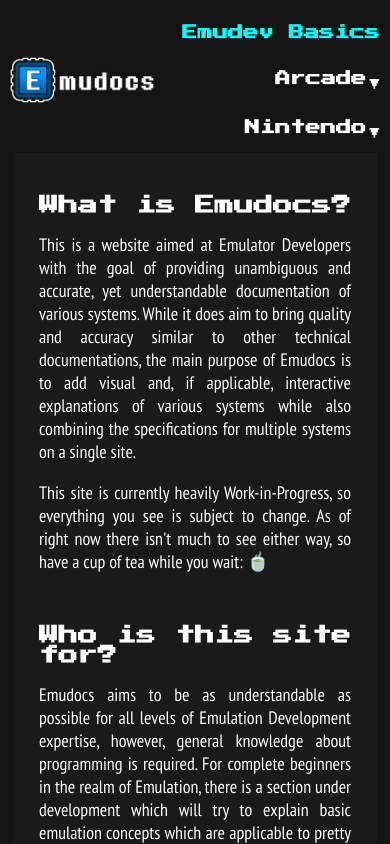
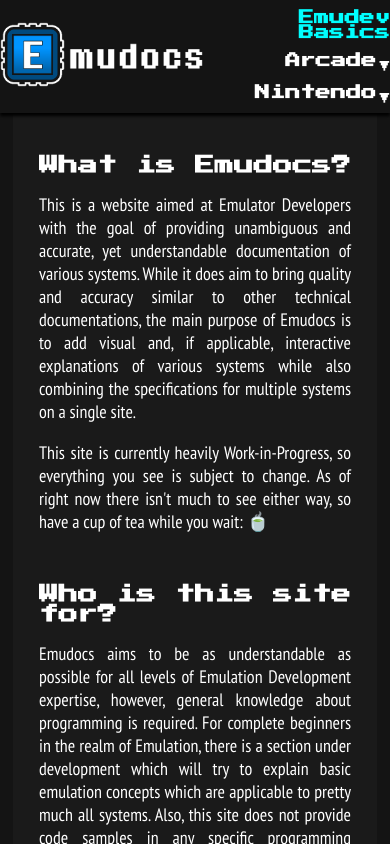
Before and after one commit to Hacktix/emudocs, a React (Create React App) app: page / in a window 390 px wide. Shown: the top 844 px of the page. Built offline with nearby package versions, Linux system fonts and the light colour scheme.

Commit message:
Make header styling more responsive

```diff
--- a/src/App.tsx
+++ b/src/App.tsx
@@ -1,18 +1,21 @@
 import { Route, Routes } from "react-router-dom";
 import Header from "./components/Header/Header";
 import Homepage from "./pages/Homepage/Homepage";
+import EmudevBasics from "./pages/EmudevBasics/EmudevBasics";
 
 import "./App.css";
 
 export default function App() {
     return (
+        <>
+        <Header />
         <div className="MainContainer">
-            <Header />
             <div className="AppContent">
                 <Routes>
                     <Route path="*" element={<Homepage />} />
                 </Routes>
             </div>
         </div>
+        </>
     );
 }
--- a/src/components/DropdownMenu/DropdownMenu.css
+++ b/src/components/DropdownMenu/DropdownMenu.css
@@ -1,6 +1,7 @@
 .DropdownLabel {
     cursor: pointer;
     user-select: none;
+    margin: 0px;
 }
 
 .DropdownBox {
--- a/src/components/Header/Header.css
+++ b/src/components/Header/Header.css
@@ -1,20 +1,31 @@
 .AppHeader {
+    position: sticky;
+    top: 0;
+    background-color: rgb(20, 20, 20);
+    box-shadow: 0px 3px 3px black;
     width: 100%;
-    min-height: 7.5em;
+    padding-top: 10px;
+    padding-bottom: 10px;
+    min-height: 5em;
     display: flex;
-    justify-content: space-between;
+    justify-content: space-around;
     align-items: center;
 }
 
 .AppBanner {
-    max-width: 100%;
-    max-height: 6em;
+    max-height: 5em;
 }
 
 .NavigationContainer {
     display: flex;
     flex-wrap: wrap;
     column-gap: 2em;
+    row-gap: 1em;
     max-width: 60%;
     justify-content: flex-end;
+    text-align: right;
 }
+
+.NavigationLabel {
+    margin: 0px;
+}
--- a/src/components/Header/Header.tsx
+++ b/src/components/Header/Header.tsx
@@ -12,7 +12,7 @@
             </Link>
             <div className="NavigationContainer">
                 <Link to="/basics">
-                    <h3>Emudev Basics</h3>
+                    <h3 className="NavigationLabel">Emudev Basics</h3>
                 </Link>
                 <DropdownMenu label="Arcade">
                     <p>Coming Soon!</p>
--- a/src/index.css
+++ b/src/index.css
@@ -15,7 +15,7 @@
 body {
     background-color: rgb(20, 20, 20);
     color: white;
-    margin: 10px;
+    margin: 0px;
     font-family: 'PT Sans Narrow';
     font-size: small;
 }
```
